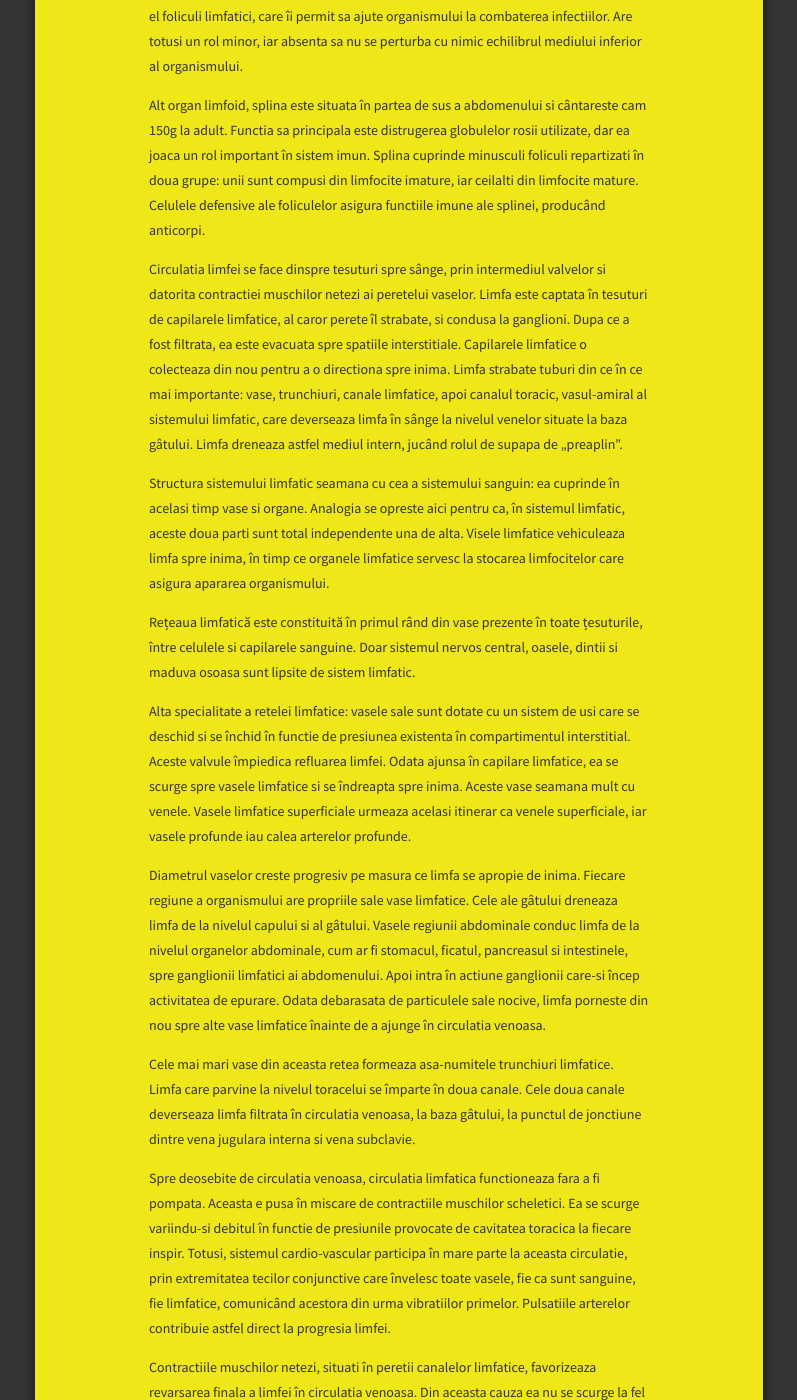
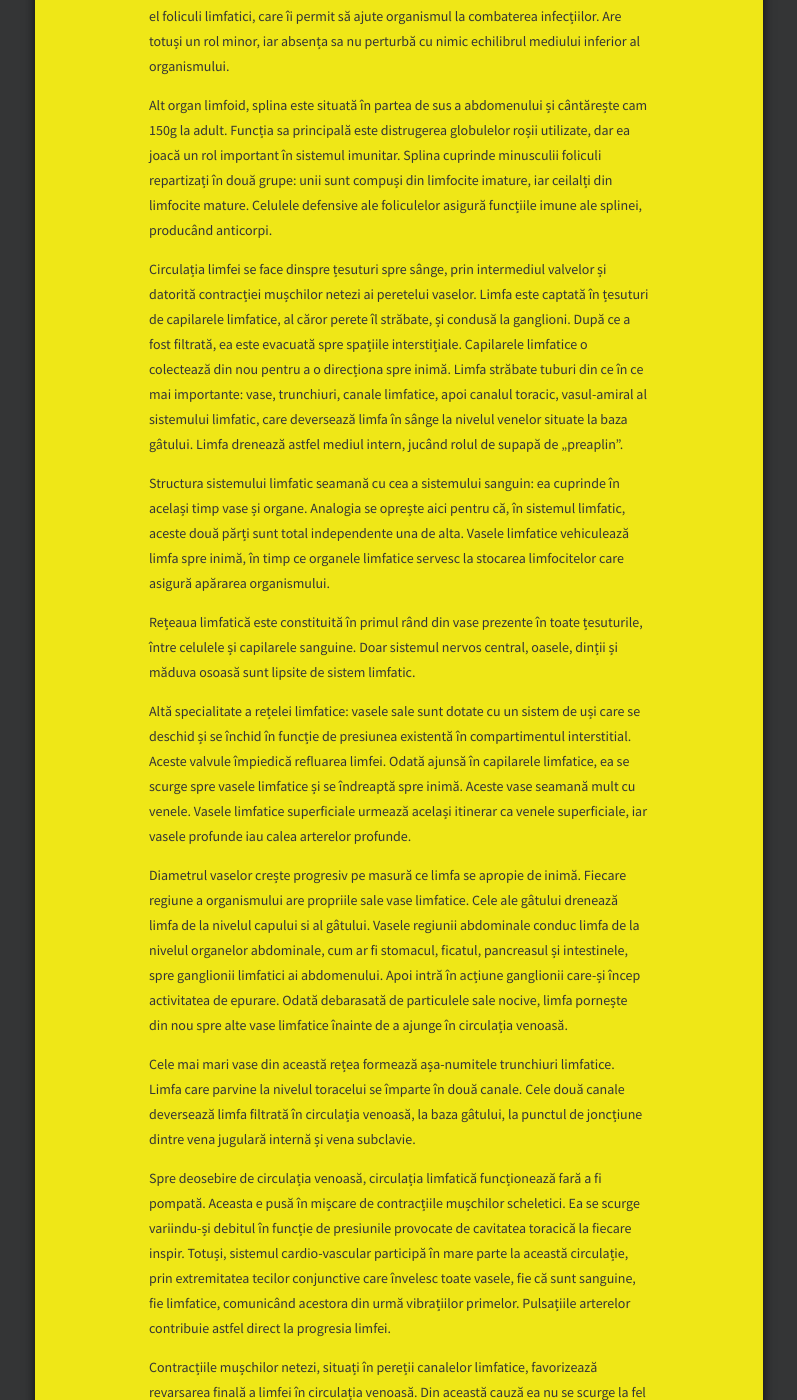
Before and after one commit to anatomics/anatomics.github.io, a Jekyll site: the page built from limfatic.html, in a window 1280 px wide and 1400 px high, scrolled down 1160 px. Shown: the whole window, without its empty margins (241-1038 px from the left). Built offline with Jekyll 4.4.1, drawn with Linux system fonts in a browser that asks for light colours; some of the changed text lies outside the part shown.

Commit message:
Digestiv, excretor, limfatic, respirator - done.

```diff
--- a/limfatic.html
+++ b/limfatic.html
@@ -7,36 +7,36 @@ section: i
 
 <h2>{{ page.title }}</h2>
 
-<p>Fiecare celula a organismului este scufundata într-un lichid din care îsi arunca deseuri. Acest mediu trebuie sa aiba o compozitie stabila pentru a garanta starea buna si functionarea perfecta a celulelor. Echilibrul sau se bazeaza pe mecanisme de reglare orchestrate de sistemul limfatic. Acesta colecteaza excedentul de limfa, fluid incolor eliberat de sânge, care se acumuleaza în tesuturi, si îl aduce la inima. Limfa transporta substantele nutritive si preia deseurile celulare. Ea are drept sarcina transportul lipidelor si al moleculelor liposolubile, din intestin pâna în sânge.</p>
+<p>Fiecare celulă a organismului este scufundată într-un lichid din care își aruncă deșeuri. Acest mediu trebuie să aibă o compoziție stabilă pentru a garanta starea bună și funcționarea perfectă a celulelor. Echilibrul său se bazează pe mecanisme de reglare orchestrate de sistemul limfatic. Acesta colectează excedentul de limfă, fluid incolor eliberat de sânge, care se acumulează în țesuturi, și îl aduce la inimă. Limfa transportă substanțele nutritive și preia deșeurile celulare. Ea are drept sarcină transportul lipidelor și al moleculelor liposolubile, din intestin până în sânge.</p>
 
-<p>Contine proteine, grasimi, saruri minerale, iar compozitia sa se apropie de cea a plasmei, din care are rezultat. Compozitia si aspectul sau difera totusi dupa regiune în care se gaseste. Astfel, în intestine, limfa contine multe grasimi si are un aspect laptos. În ficat, ea este bogata în proteine.</p>
+<p>Conține proteine, grăsimi, săruri minerale, iar compoziția sa se apropie de cea a plasmei, din care a rezultat. Compoziția și aspectul său diferă totuși după regiunea în care se găsește. Astfel, în intestine, limfa conține multe grăsimi și are un aspect laptos. În ficat, ea este bogată în proteine.</p>
 
-<p>Sistemul limfatic contine vase limfatice, ganglioni si organele limfoide repartizate în diverse regiuni ale corpului.</p>
+<p>Sistemul limfatic conține vase limfatice, ganglioni și organele limfoide repartizate în diverse regiuni ale corpului.</p>
 
-<p>Amigdalele, apendicele vermicular si splina sunt organe limfoide. Ele servesc drept depozit pentru celulele de aparare, cum ar fi limfocitele, care pot astfel sa intervina la aparitia unei infectii.</p>
+<p>Amigdalele, apendicele vermicular și splina sunt organe limfoide. Ele servesc drept depozit pentru celulele de aparare, cum ar fi limfocitele, care pot astfel să intervină la apariția unei infecții.</p>
 
-<p>Ganglionii limfatici sunt mici aglomerari celulare de forma rotunjita, cu diametrul de 10-15mm, distribuiti sub forma de ciorchini de-a lungul vaselor limfatice. Fiecare ganglion este compartiment în mai multi foliculi limfatici bogati în globule albe, cum sunt limfocitele si macrofagele. Limfa care patrunde în ganglioni este filtrata de foliculi limfatici si debarasata de eventualii sai agenti infectiosi.</p>
+<p>Ganglionii limfatici sunt mici aglomerări celulare de formă rotunjită, cu diametrul de 10-15mm, distribuiți sub formă de ciorchini de-a lungul vaselor limfatice. Fiecare ganglion este compartimentat în mai mulți foliculi limfatici bogați în globule albe, cum sunt limfocitele și macrofagele. Limfa care pătrunde în ganglioni este filtrată de foliculi limfatici și debarasată de eventualii săi agenți infecțioși.</p>
 
-<p>Amigdalele sunt conglomerate de foliculi limfatici, în care abunda celulele de aparare. De forma rotunjita, ele sunt acoperite de o mucoasa. Se întâmpla frecvent ca ele se umfle, în timpul unei angine. Celulele lor sunt în acest caz angajate într-o lupta încrâncenate împotriva bacteriilor ofensive. Ganglionii pot atunci sa-si mareasca volumul si sa fie palpati la nivelul gâtului, ceea ce înseamna ca vin în ajutorul amigdalelor.</p>
+<p>Amigdalele sunt conglomerate de foliculi limfatici, în care abundă celulele de aparare. De formă rotunjită, ele sunt acoperite de o mucoasă. Se întâmplă frecvent ca ele să se umfle, în timpul unei angine. Celulele lor sunt în acest caz angajate într-o luptă încrâncenată împotriva bacteriilor ofensive. Ganglionii pot atunci să-și mărească volumul și să fie palpați la nivelul gâtului, ceea ce înseamnă că vin în ajutorul amigdalelor.</p>
 
-<p>Apendicele este situat între intestinul subtire si cel gros. Cu o lungime de 8 cm, are si el foliculi limfatici, care îi permit sa ajute organismului la combaterea infectiilor. Are totusi un rol minor, iar absenta sa nu se perturba cu nimic echilibrul mediului inferior al organismului.</p>
+<p>Apendicele este situat între intestinul subțire și cel gros. Cu o lungime de 8 cm, are și el foliculi limfatici, care îi permit să ajute organismul la combaterea infecțiilor. Are totuși un rol minor, iar absența sa nu perturbă cu nimic echilibrul mediului inferior al organismului.</p>
 
-<p>Alt organ limfoid, splina este situata în partea de sus a abdomenului si cântareste cam 150g la adult. Functia sa principala este distrugerea globulelor rosii utilizate, dar ea joaca un rol important în sistem imun. Splina cuprinde minusculi foliculi repartizati în doua grupe: unii sunt compusi din limfocite imature, iar ceilalti din limfocite mature. Celulele defensive ale foliculelor asigura functiile imune ale splinei, producând anticorpi.</p>
+<p>Alt organ limfoid, splina este situată în partea de sus a abdomenului și cântărește cam 150g la adult. Funcția sa principală este distrugerea globulelor roșii utilizate, dar ea joacă un rol important în sistemul imunitar. Splina cuprinde minusculii foliculi repartizați în două grupe: unii sunt compuși din limfocite imature, iar ceilalți din limfocite mature. Celulele defensive ale foliculelor asigură funcțiile imune ale splinei, producând anticorpi.</p>
 
-<p>Circulatia limfei se face dinspre tesuturi spre sânge, prin intermediul valvelor si datorita contractiei muschilor netezi ai peretelui vaselor. Limfa este captata în tesuturi de capilarele limfatice, al caror perete îl strabate, si condusa la ganglioni. Dupa ce a fost filtrata, ea este evacuata spre spatiile interstitiale. Capilarele limfatice o colecteaza din nou pentru a o directiona spre inima. Limfa strabate tuburi din ce în ce mai importante: vase, trunchiuri, canale limfatice, apoi canalul toracic, vasul-amiral al sistemului limfatic, care deverseaza limfa în sânge la nivelul venelor situate la baza gâtului. Limfa dreneaza astfel mediul intern, jucând rolul de supapa de „preaplin”.</p>
+<p>Circulația limfei se face dinspre țesuturi spre sânge, prin intermediul valvelor și datorită contracției mușchilor netezi ai peretelui vaselor. Limfa este captată în țesuturi de capilarele limfatice, al căror perete îl străbate, și condusă la ganglioni. După ce a fost filtrată, ea este evacuată spre spațiile interstițiale. Capilarele limfatice o colectează din nou pentru a o direcționa spre inimă. Limfa străbate tuburi din ce în ce mai importante: vase, trunchiuri, canale limfatice, apoi canalul toracic, vasul-amiral al sistemului limfatic, care deversează limfa în sânge la nivelul venelor situate la baza gâtului. Limfa drenează astfel mediul intern, jucând rolul de supapă de „preaplin”.</p>
 
-<p>Structura sistemului limfatic seamana cu cea a sistemului sanguin: ea cuprinde în acelasi timp vase si organe. Analogia se opreste aici pentru ca, în sistemul limfatic, aceste doua parti sunt total independente una de alta. Visele limfatice vehiculeaza limfa spre inima, în timp ce organele limfatice servesc la stocarea limfocitelor care asigura apararea organismului.</p>
+<p>Structura sistemului limfatic seamană cu cea a sistemului sanguin: ea cuprinde în același timp vase și organe. Analogia se oprește aici pentru că, în sistemul limfatic, aceste două părți sunt total independente una de alta. Vasele limfatice vehiculează limfa spre inimă, în timp ce organele limfatice servesc la stocarea limfocitelor care asigură apărarea organismului.</p>
 
-<p>Rețeaua limfatică este constituită în primul rând din vase prezente în toate țesuturile, între celulele si capilarele sanguine. Doar sistemul nervos central, oasele, dintii si maduva osoasa sunt lipsite de sistem limfatic.</p>
+<p>Rețeaua limfatică este constituită în primul rând din vase prezente în toate țesuturile, între celulele și capilarele sanguine. Doar sistemul nervos central, oasele, dinții și măduva osoasă sunt lipsite de sistem limfatic.</p>
 
-<p>Alta specialitate a retelei limfatice: vasele sale sunt dotate cu un sistem de usi care se deschid si se închid în functie de presiunea existenta în compartimentul interstitial. Aceste valvule împiedica refluarea limfei. Odata ajunsa în capilare limfatice, ea se scurge spre vasele limfatice si se îndreapta spre inima. Aceste vase seamana mult cu venele. Vasele limfatice superficiale urmeaza acelasi itinerar ca venele superficiale, iar vasele profunde iau calea arterelor profunde.</p>
+<p>Altă specialitate a rețelei limfatice: vasele sale sunt dotate cu un sistem de uși care se deschid și se închid în funcție de presiunea existentă în compartimentul interstitial. Aceste valvule împiedică refluarea limfei. Odată ajunsă în capilarele limfatice, ea se scurge spre vasele limfatice și se îndreaptă spre inimă. Aceste vase seamană mult cu venele. Vasele limfatice superficiale urmează același itinerar ca venele superficiale, iar vasele profunde iau calea arterelor profunde.</p>
 
-<p>Diametrul vaselor creste progresiv pe masura ce limfa se apropie de inima. Fiecare regiune a organismului are propriile sale vase limfatice. Cele ale gâtului dreneaza limfa de la nivelul capului si al gâtului. Vasele regiunii abdominale conduc limfa de la nivelul organelor abdominale, cum ar fi stomacul, ficatul, pancreasul si intestinele, spre ganglionii limfatici ai abdomenului. Apoi intra în actiune ganglionii care-si încep activitatea de epurare. Odata debarasata de particulele sale nocive, limfa porneste din nou spre alte vase limfatice înainte de a ajunge în circulatia venoasa.</p>
+<p>Diametrul vaselor crește progresiv pe masură ce limfa se apropie de inimă. Fiecare regiune a organismului are propriile sale vase limfatice. Cele ale gâtului drenează limfa de la nivelul capului si al gâtului. Vasele regiunii abdominale conduc limfa de la nivelul organelor abdominale, cum ar fi stomacul, ficatul, pancreasul și intestinele, spre ganglionii limfatici ai abdomenului. Apoi intră în acțiune ganglionii care-și încep activitatea de epurare. Odată debarasată de particulele sale nocive, limfa pornește din nou spre alte vase limfatice înainte de a ajunge în circulația venoasă.</p>
 
-<p>Cele mai mari vase din aceasta retea formeaza asa-numitele trunchiuri limfatice. Limfa care parvine la nivelul toracelui se împarte în doua canale. Cele doua canale deverseaza limfa filtrata în circulatia venoasa, la baza gâtului, la punctul de jonctiune dintre vena jugulara interna si vena subclavie.</p>
+<p>Cele mai mari vase din această rețea formează așa-numitele trunchiuri limfatice. Limfa care parvine la nivelul toracelui se împarte în două canale. Cele două canale deversează limfa filtrată în circulația venoasă, la baza gâtului, la punctul de joncțiune dintre vena jugulară internă și vena subclavie.</p>
 
-<p>Spre deosebite de circulatia venoasa, circulatia limfatica functioneaza fara a fi pompata. Aceasta e pusa în miscare de contractiile muschilor scheletici. Ea se scurge variindu-si debitul în functie de presiunile provocate de cavitatea toracica la fiecare inspir. Totusi, sistemul cardio-vascular participa în mare parte la aceasta circulatie, prin extremitatea tecilor conjunctive care învelesc toate vasele, fie ca sunt sanguine, fie limfatice, comunicând acestora din urma vibratiilor primelor. Pulsatiile arterelor contribuie astfel direct la progresia limfei.</p>
+<p>Spre deosebire de circulația venoasă, circulația limfatică funcționează fară a fi pompată. Aceasta e pusă în mișcare de contracțiile mușchilor scheletici. Ea se scurge variindu-și debitul în funcție de presiunile provocate de cavitatea toracică la fiecare inspir. Totuși, sistemul cardio-vascular participă în mare parte la această circulație, prin extremitatea tecilor conjunctive care învelesc toate vasele, fie că sunt sanguine, fie limfatice, comunicând acestora din urmă vibrațiilor primelor. Pulsațiile arterelor contribuie astfel direct la progresia limfei.</p>
 
-<p>Contractiile muschilor netezi, situati în peretii canalelor limfatice, favorizeaza revarsarea finala a limfei în circulatia venoasa. Din aceasta cauza ea nu se scurge la fel de usor si rapid ca sângele. O activitate fizica nu poate decât sa amelioreze circulatia sa si deci drenajul substantelor nocive.</p>
+<p>Contracțiile mușchilor netezi, situați în pereții canalelor limfatice, favorizează revarsarea finală a limfei în circulația venoasă. Din această cauză ea nu se scurge la fel de ușor și rapid ca sângele. O activitate fizică nu poate decât să amelioreze circulația sa și deci drenajul subsțantelor nocive.</p>
 
-<p>Sistemul limfatic are mai multe functii esentiale comune cu sistemul sanguin. Cele doua sisteme participa la activ la homeostazie, echilibrul mediului intern. Ele reprezinta o modalitate de transport al principiilor nutritive si al deseurilor dintr-un loc al organismului într-altul. Ambele dispun de mecanisme de aparare împotriva infectiilor.</p>
+<p>Sistemul limfatic are mai multe funcții esențiale comune cu sistemul sanguin. Cele două sisteme participă activ la homeostazie, echilibrul mediului intern. Ele reprezintă o modalitate de transport al principiilor nutritive și al deșeurilor dintr-un loc al organismului într-altul. Ambele dispun de mecanisme de apărare împotriva infecțiilor.</p>
```
Also changed, not shown: digestiv.html (+7 -7 lines), excretor.html (+4 -4 lines), respirator.html (+8 -8 lines).
